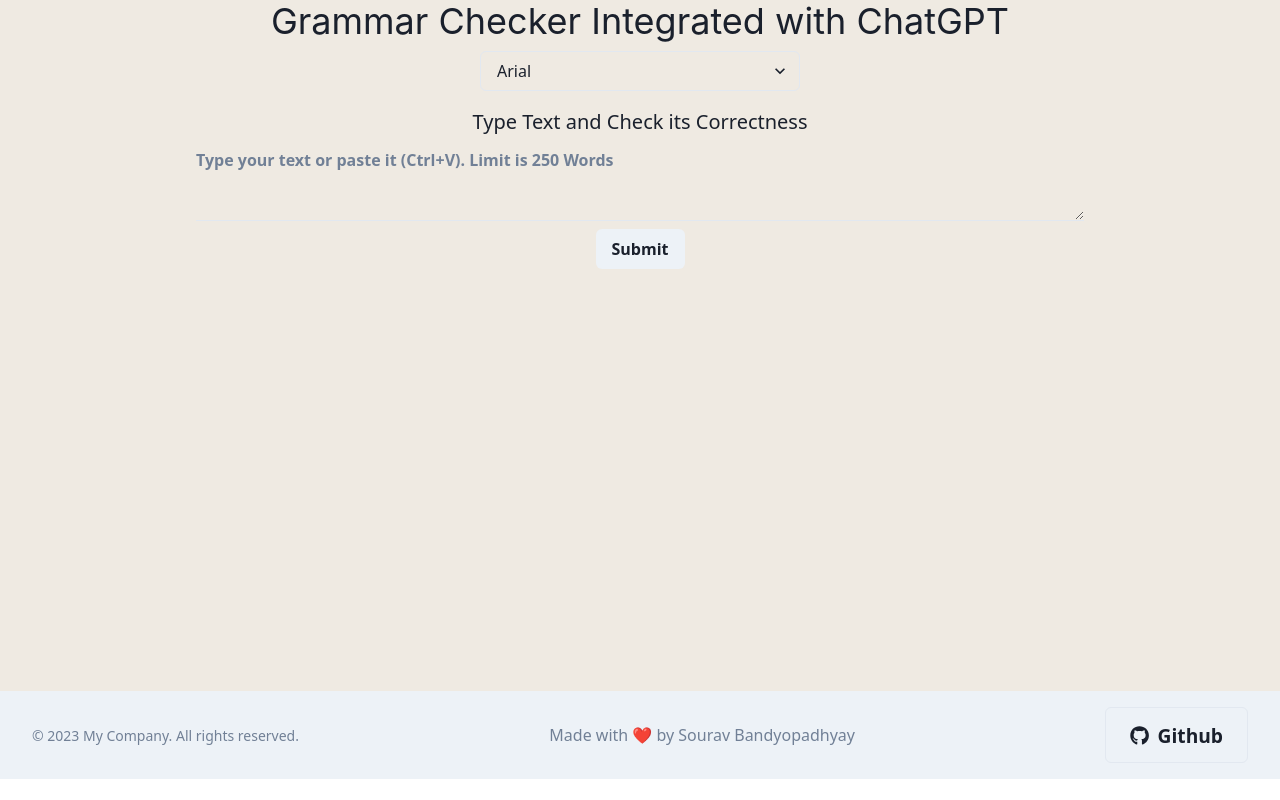
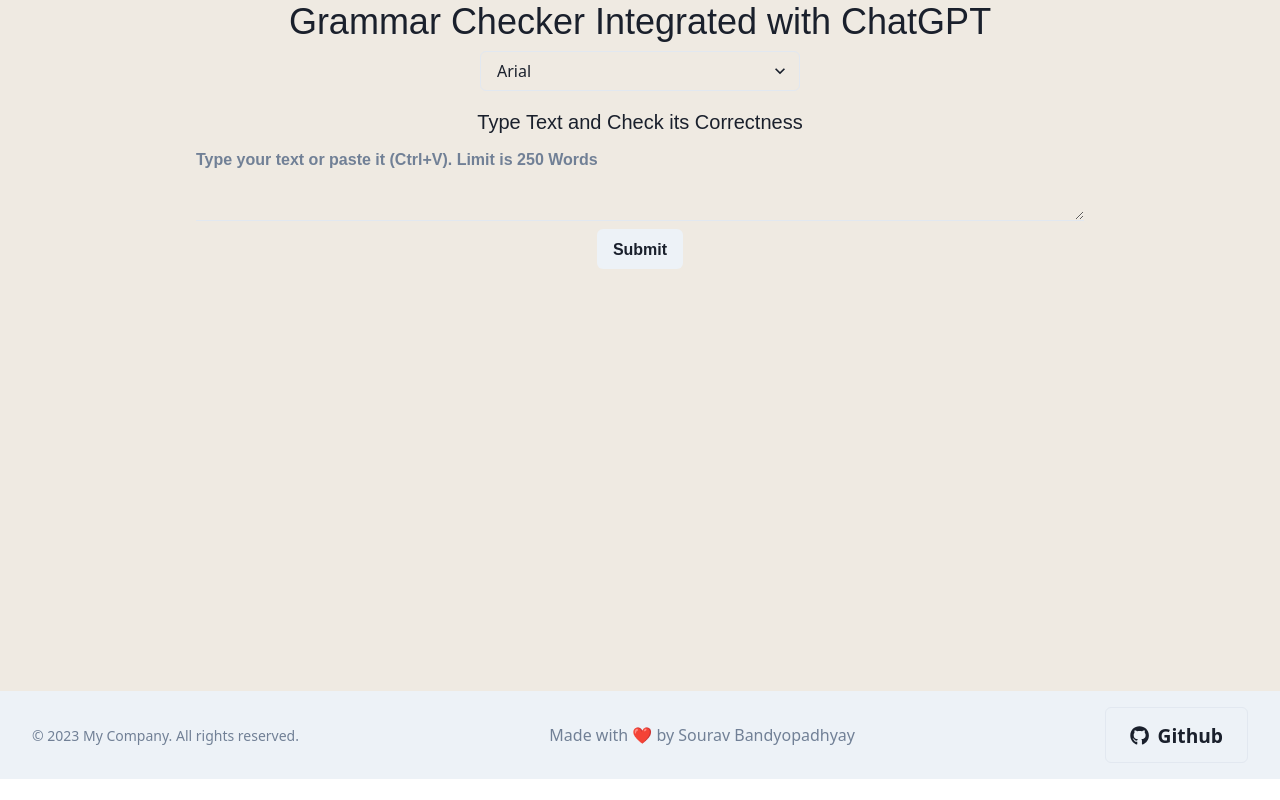
Before and after one commit to SouravBandyopadhyay/Grammar_openAI, a React (Vite) app in the folder frontend/: page / in a window 1280 px wide. Built offline with nearby package versions, Linux system fonts and the light colour scheme.

Commit message:
fixing issues

```diff
--- a/frontend/src/App.tsx
+++ b/frontend/src/App.tsx
@@ -37,8 +37,8 @@
       });
   };
   return (
-    <div className="App">
-      <Heading as="h1" fontWeight={400} margin="auto">
+    <div className="App" >
+      <Heading as="h1" fontWeight={400} margin="auto" fontFamily={fontFamily}>
         Grammar Checker Integrated with ChatGPT
       </Heading>
       <Center marginTop={2}>
@@ -54,7 +54,7 @@
           <option value="Courier New">Courier New</option>
         </Select>
       </Center>
-      <FormControl minH="40vh" p={1} width="70%" margin="auto">
+      <FormControl minH="40vh" p={1} width="70%" margin="auto" fontFamily={fontFamily}>
         <FormLabel margin="auto" textAlign="center" fontSize="xl" marginTop={3}>
           Type Text and Check its Correctness
           <Textarea
```
